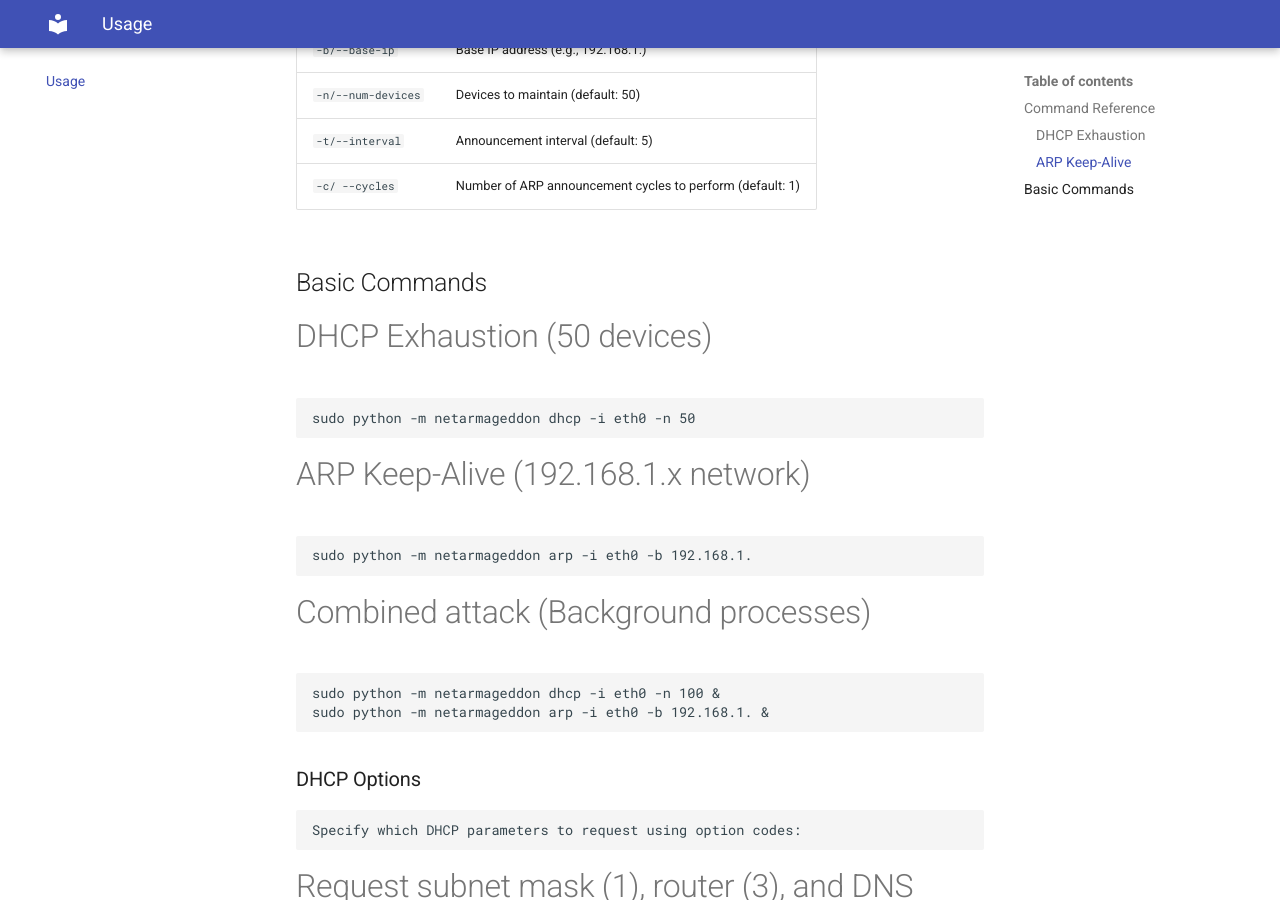
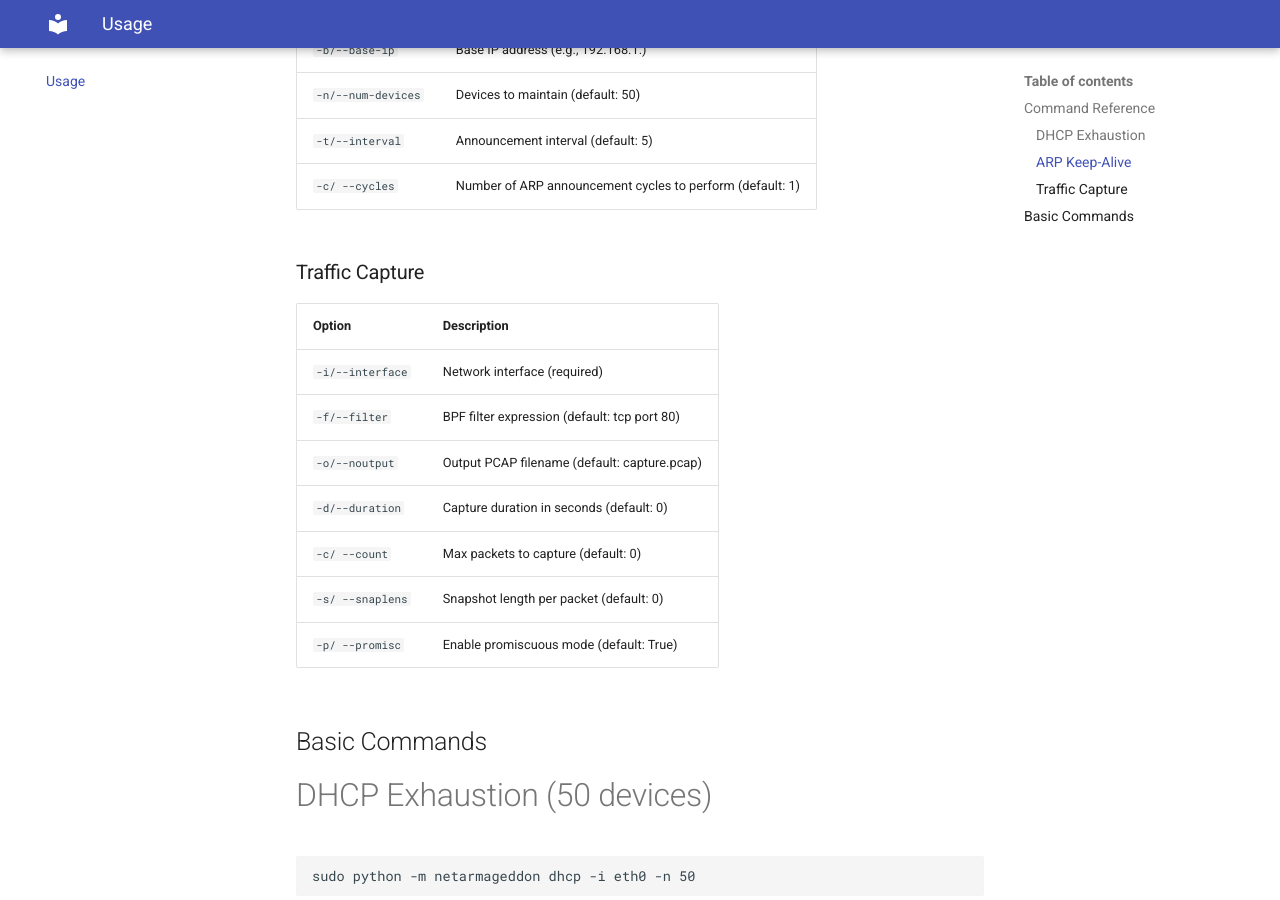
Before and after one commit to Git-Yousfi-Neji/NetArmageddon, an MkDocs documentation site: the page built from docs/usage.md, in a window 1280 px wide and 900 px high, scrolled down 756 px. Built offline with MkDocs 1.6.1 and Material for MkDocs 9.7.7, drawn with Linux system fonts in a browser that asks for light colours; some of the changed text lies outside the part shown.

Commit message:
feat(traffic): Add network traffic capture capability with C backend

````diff
--- a/docs/usage.md
+++ b/docs/usage.md
@@ -18,6 +18,17 @@
 | `-n/--num-devices` | Devices to maintain (default: 50) |
 | `-t/--interval` | Announcement interval (default: 5) |
 | `-c/ --cycles` | Number of ARP announcement cycles to perform (default: 1) |
+
+### Traffic Capture
+| Option | Description |
+|--------|-------------|
+| `-i/--interface` | Network interface (required) |
+| `-f/--filter` | BPF filter expression (default: tcp port 80) |
+| `-o/--noutput` | Output PCAP filename (default: capture.pcap) |
+| `-d/--duration` | Capture duration in seconds (default: 0) |
+| `-c/ --count` | Max packets to capture (default: 0) |
+| `-s/ --snaplens` | Snapshot length per packet (default: 0) |
+| `-p/ --promisc` | Enable promiscuous mode (default: True) |
 
 ## Basic Commands
 
@@ -70,6 +81,13 @@ sudo python -m netarmageddon arp -i eth0 -b 192.168.1. -n 100  -m de:ad:00 -t 10
 sudo python -m netarmageddon arp -i eth0 -b 10.0.0. -n 3 -m 02:00:00 -t 2.5 -c 2
 ```
 
+## Traffic Capture
+
+Capture live network traffic to a PCAP file:
+```
+sudo python -m netarmageddon traffic -i eth0 -f "tcp port 80" -o capture.pcap -d 60 -c 1000 -s 1514 --p True
+```
+
 ## Safety Features
 - Automatic rate limiting (max 100 packets/sec)
 - Interface validation
````
Also changed, not shown: 1 other file.
